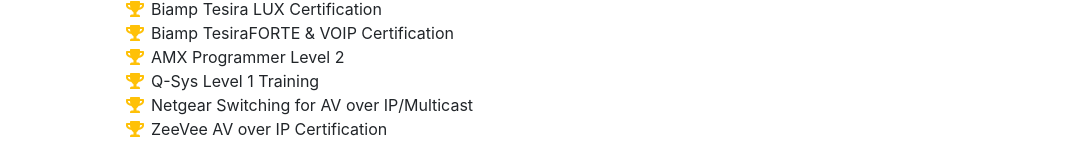
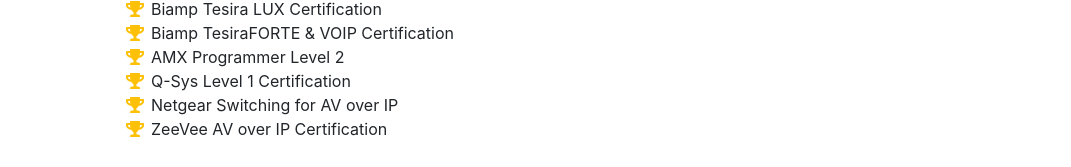
Before and after one commit to 17digital/iamchris-resume, a website with bundled scripts: page index.html in a window 1280 px wide. Shown: the part 4960-5127 px from the top of the page, without its empty margins (209-1280 px from the left). Built offline with nearby package versions, Linux system fonts and the light colour scheme; a web font is replaced by a local one.

Commit message:
Update index.html

```diff
--- a/index.html
+++ b/index.html
@@ -296,10 +296,10 @@
               AMX Programmer Level 2</li>
             <li>
               <i class="fa-li fa fa-trophy text-warning"></i>
-              Q-Sys Level 1 Training</li>
+              Q-Sys Level 1 Certification</li>
              <li>
               <i class="fa-li fa fa-trophy text-warning"></i>
-              Netgear Switching for AV over IP/Multicast</li>
+              Netgear Switching for AV over IP</li>
              <li>
               <i class="fa-li fa fa-trophy text-warning"></i>
               ZeeVee AV over IP Certification</li>
```
